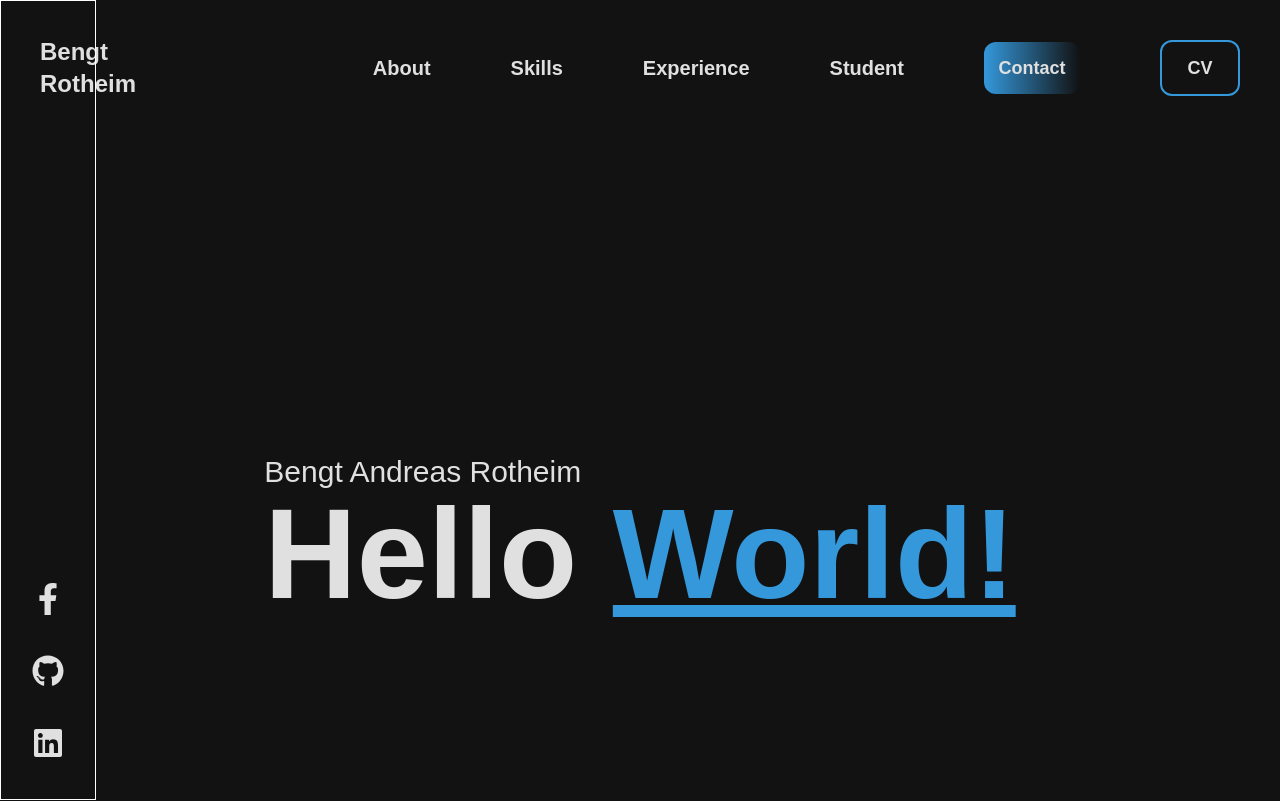
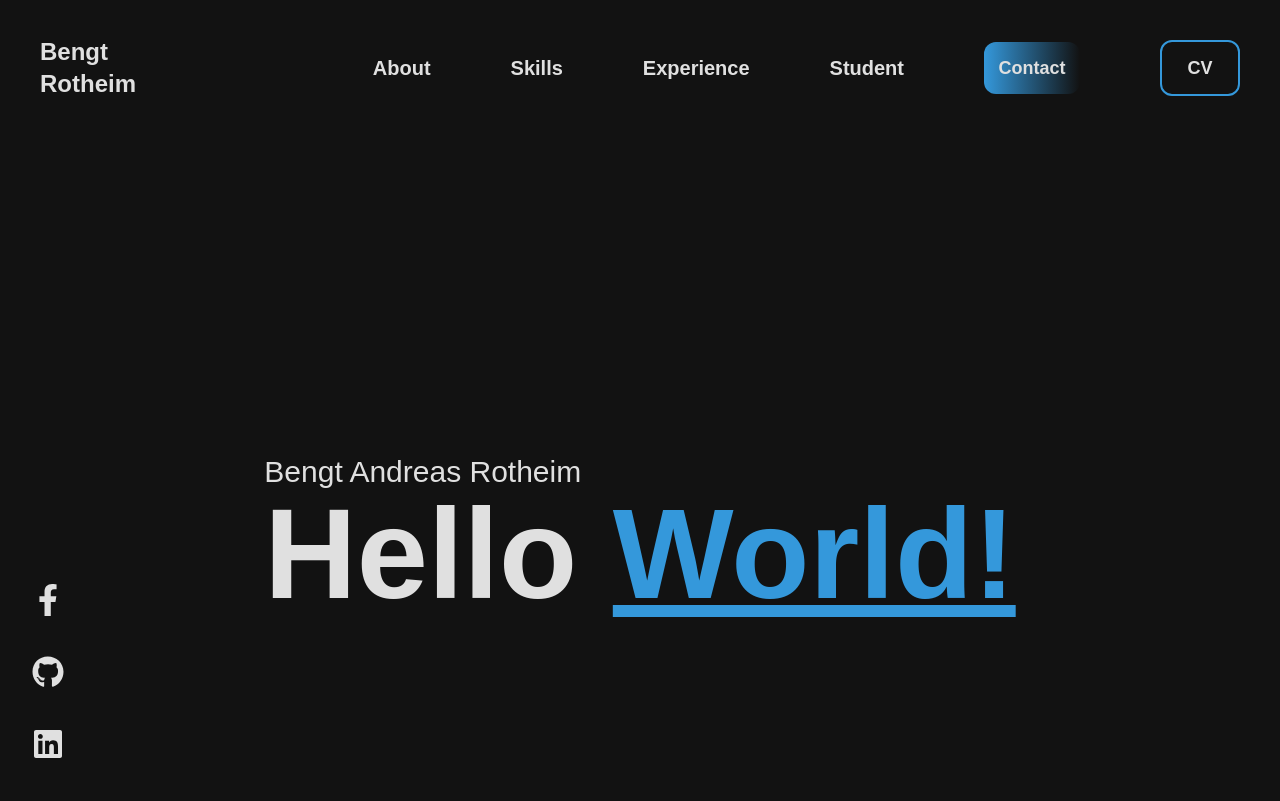
Before and after one commit to Wond3rBread/my-portfolio, a Next.js app: page / in a window 1280 px wide. Shown: the top 801 px of the page. Built offline with nearby package versions, Linux system fonts and the light colour scheme; a web font is replaced by a local one.

Commit message:
Minor changes in navbar and sidebar

```diff
--- a/components/medium/navbar.tsx
+++ b/components/medium/navbar.tsx
@@ -39,7 +39,7 @@ export const NavBar = () => {
   return (
     <nav className="top-0 z-50 flex w-full items-center justify-between bg-background px-4 shadow-lg lg:px-10">
       <Link href="/" legacyBehavior>
-        <p className="my-5 w-40 text-2xl font-semibold cursor-pointer py-4 text-text transition duration-300 hover:scale-105">
+        <p className="my-5 w-40 cursor-pointer py-4 text-2xl font-semibold text-text transition duration-300 hover:scale-105">
           Bengt Rotheim
         </p>
       </Link>
@@ -55,31 +55,27 @@ export const NavBar = () => {
           isOpen ? 'top-20' : 'top-[-490px] xl:top-0'
         }`}
       >
-        {['about', 'skills', 'experience', 'student', 'contact'].map(
-          (id, index) => (
+        {['about', 'skills', 'experience', 'student'].map((id, index) => (
           <li
             key={index}
+            className="relative cursor-pointer   py-2 text-text transition-colors duration-300 after:absolute after:bottom-0 after:left-0 after:h-1 after:w-0 after:bg-accent-blue after:transition-all after:duration-300 hover:text-accent-blue hover:after:w-full xl:py-0 "
+            onClick={closeMenu}
+          >
+            <a href={`#${id}`} onClick={(e) => smoothScrollTo(e, id)}>
+              {['About', 'Skills', 'Experience', 'Student'][index]}
+            </a>
+          </li>
+        ))}
+        <li
           className="relative cursor-pointer py-2 text-text transition-colors duration-300 hover:text-accent-blue xl:py-0"
           onClick={closeMenu}
         >
-              {index === 4 ? (
-                <a href={`#${id}`} onClick={(e) => smoothScrollTo(e, id)}>
+          <a href={'#contact'} onClick={(e) => smoothScrollTo(e, '#contact')}>
             <button className="to-accent-blue-dark w-24 rounded-xl bg-gradient-to-r from-accent-blue px-3 py-3 text-lg font-semibold text-text transition duration-500 ease-in-out hover:scale-105 hover:bg-accent-dark">
               Contact
             </button>
           </a>
-              ) : (
-                <a href={`#${id}`} onClick={(e) => smoothScrollTo(e, id)}>
-                  {
-                    ['About', 'Skills', 'Experience', 'Student', 'Contact'][
-                      index
-                    ]
-                  }
-                </a>
-              )}
         </li>
-          ),
-        )}
         <li
           className="relative cursor-pointer py-2 text-text transition-colors duration-300 hover:text-accent-blue xl:py-0"
           onClick={closeMenu}
--- a/components/medium/sidebar.tsx
+++ b/components/medium/sidebar.tsx
@@ -3,19 +3,20 @@ import { FaFacebookF, FaGithub, FaLinkedin } from 'react-icons/fa';
 
 export const Sidebar = () => {
   return (
-    <div className=" fixed bottom-0 flex h-screen w-24 items-end justify-center border border-white text-text">
+    <div className=" fixed bottom-0 flex h-screen w-24 items-end justify-center text-text">
       <ul className=" mb-10 space-y-10">
-        <li>
-          <a href="">
+        {/* <li className=" rounded-full p-2 hover:cursor-pointer hover:bg-accent-dark hover:bg-opacity-90"> */}
+        <li className=" transition duration-300 ease-in-out hover:text-accent-blue">
+          <a href="" className=" ">
             <FaFacebookF size={32} />
           </a>
         </li>
-        <li>
+        <li className=" transition duration-300 ease-in-out hover:text-accent-blue">
           <a href="">
             <FaGithub size={32} />
           </a>
         </li>
-        <li>
+        <li className=" transition duration-300 ease-in-out hover:text-accent-blue">
           <a href="">
             <FaLinkedin size={32} />
           </a>
```
Lines whose indentation alone changed are shown as unchanged.
